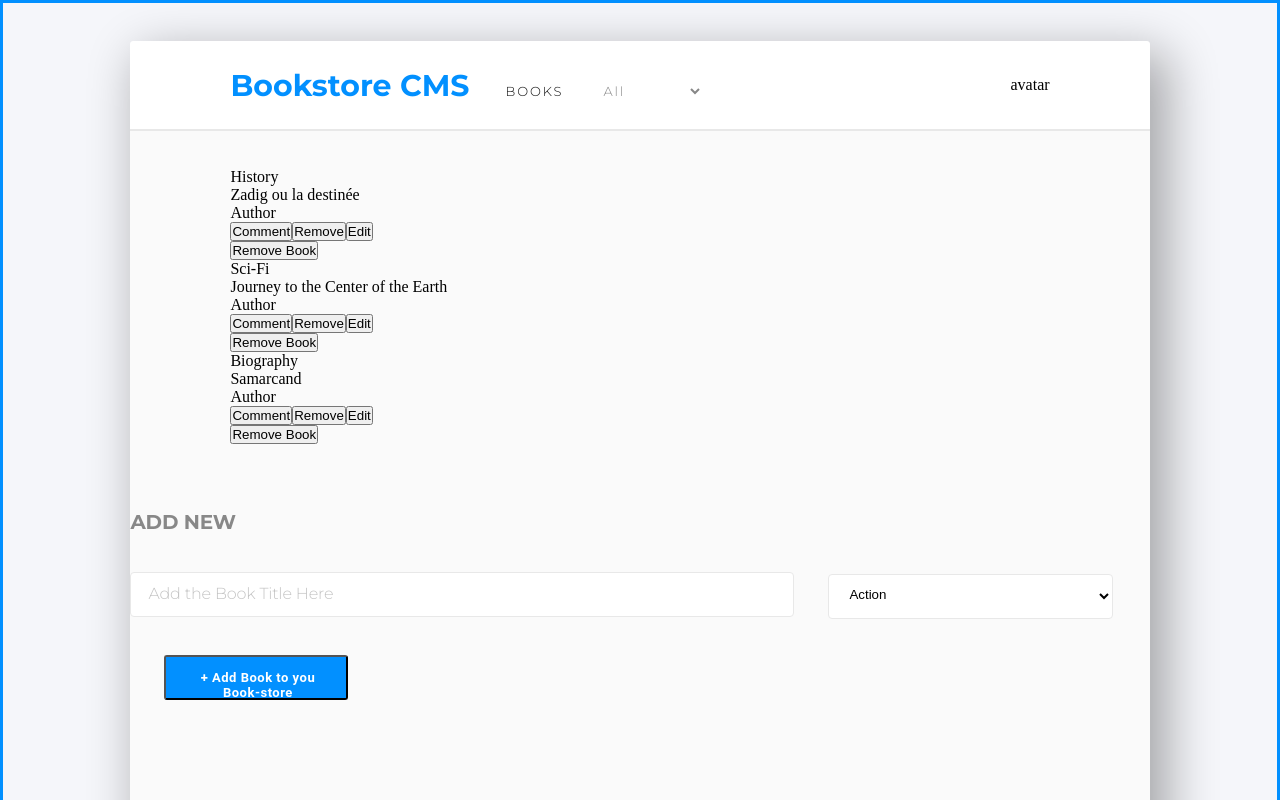
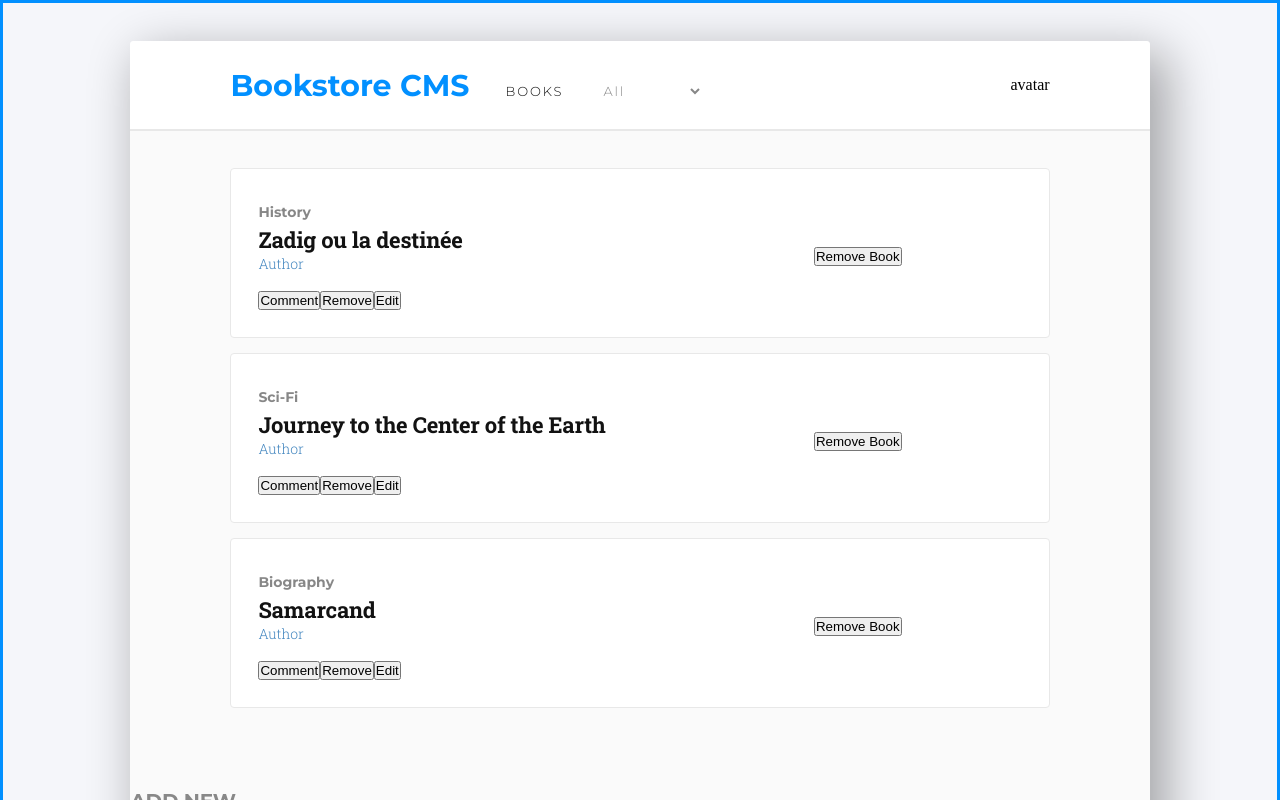
Before and after one commit to CalyCherkaoui/bookstore-react-redux, a React (Create React App) app: page / in a window 1280 px wide. Shown: the top 800 px of the page. Built offline with nearby package versions, Linux system fonts and the light colour scheme.

Commit message:
Style book box left side

```diff
--- a/src/App.css
+++ b/src/App.css
@@ -20,9 +20,10 @@
   padding: 0 0 794px;
   margin: auto;
   border-radius: 4px;
+
   /* box-shadow: 0 0 60px 0 var(--black-5); */
-  -webkit-box-shadow: 13px 17px 50px 5px rgba(0,0,0,0.33);
-  box-shadow: 13px 17px 50px 5px rgba(0,0,0,0.33);
+  -webkit-box-shadow: 13px 17px 50px 5px rgba(0, 0, 0, 0.33);
+  box-shadow: 13px 17px 50px 5px rgba(0, 0, 0, 0.33);
   background-color: #fafafa;
 }
 
@@ -82,7 +83,7 @@
   padding: 12.8px 19px 14.2px 22px;
   border-radius: 3px;
   background-color: var(--azure);
-  font-family: "Roboto", sans-serif;
+  font-family: 'Roboto Slab', serif;;
   font-size: 13px;
   font-weight: bold;
   font-stretch: normal;
@@ -110,7 +111,7 @@
   height: 90px;
   padding: 0 6.25rem;
   background-color: var(--white);
-  border-bottom: solid 2px #e8e8e8;;
+  border-bottom: solid 2px #e8e8e8;
 }
 
 .navigation_left {
@@ -167,3 +168,63 @@
   /* margin: auto; */
   padding: 2.313rem 6.25rem;
 }
+
+/* Book */
+
+.book_box {
+  width: 100%;
+  display: flex;
+  flex-direction: row;
+  justify-content: space-between;
+  align-items: center;
+  margin-bottom: 0.938rem;
+  height: 10.625rem;
+  padding: 2rem 9.188rem 1.625rem 1.688rem;
+  border-radius: 4px;
+  border: solid 1px #e8e8e8;
+  background-color: var(--white);
+}
+
+/* .book_box_left {
+  margin-bottom: 1.125rem;
+} */
+
+.book_info {
+  margin-bottom: 1.125rem;
+}
+
+.book_info_category {
+  opacity: 0.5;
+  font-family: "Montserrat", sans-serif;
+  font-size: 0.875rem;
+  font-weight: bold;
+  font-stretch: normal;
+  font-style: normal;
+  line-height: normal;
+  letter-spacing: normal;
+  color: var(--black-two);
+  margin-bottom: 0.25rem;
+  text-transform: capitalize;
+}
+
+.book_info_title {
+  font-family: 'Roboto Slab', serif;
+  font-size: 1.375rem;
+  font-weight: bold;
+  font-stretch: normal;
+  font-style: normal;
+  line-height: normal;
+  letter-spacing: -0.2px;
+  color: var(--black-two);
+}
+
+.book_info_author {
+  font-family: 'Roboto Slab', serif;
+  font-size: 0.875rem;
+  font-weight: 300;
+  font-stretch: normal;
+  font-style: normal;
+  line-height: normal;
+  letter-spacing: normal;
+  color: #4386bf;
+}
```
